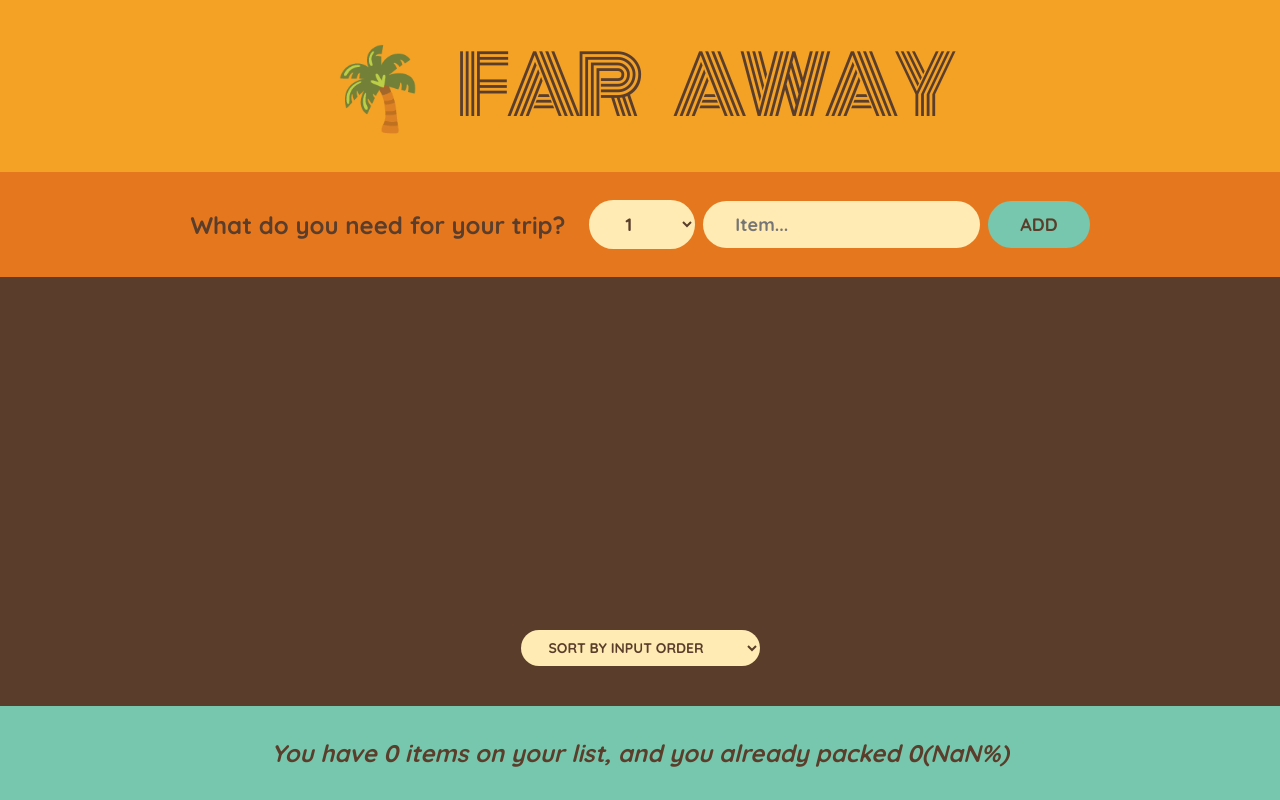
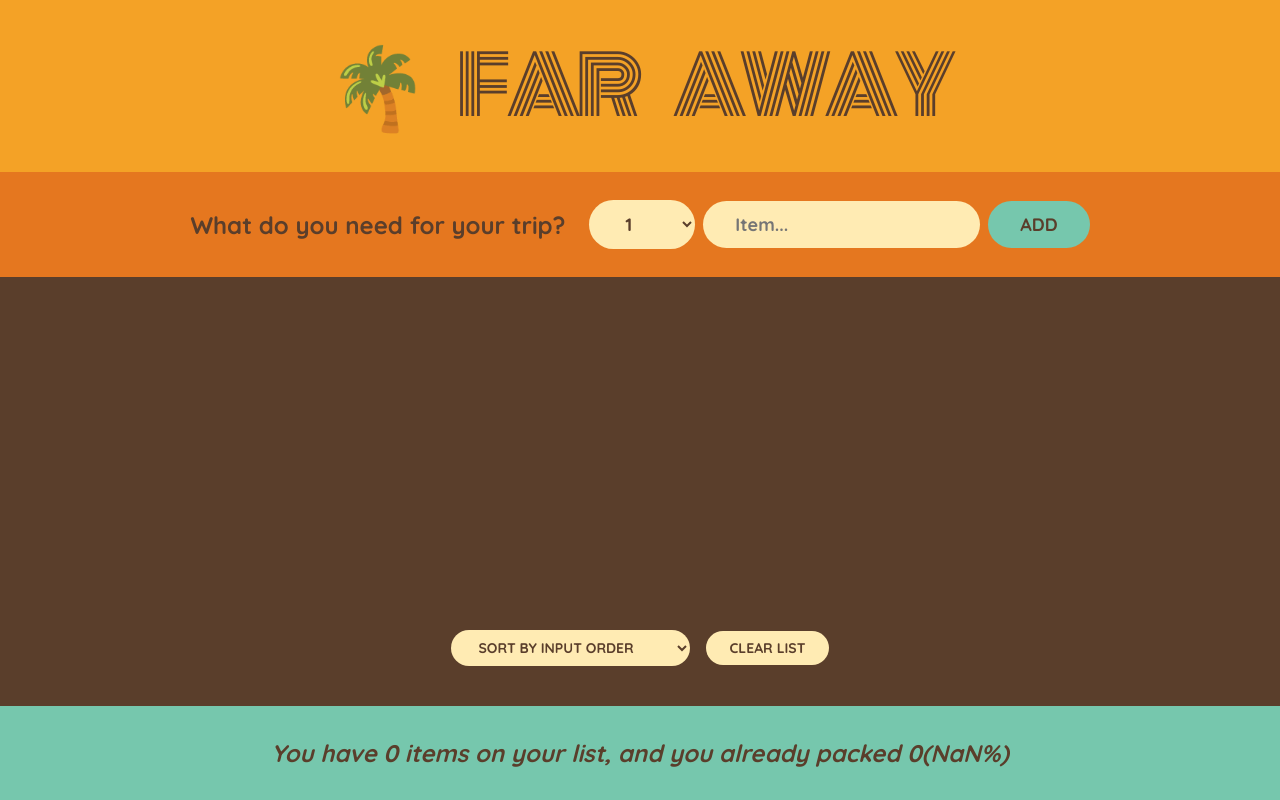
Before and after one commit to jayaquino/learning-react-05-travel-list, a React (Create React App) app: page / in a window 1280 px wide. Built offline with nearby package versions, Linux system fonts and the light colour scheme.

Commit message:
feature(state): deleting list and update

```diff
--- a/src/App.js
+++ b/src/App.js
@@ -19,6 +19,14 @@
     );
   }
 
+  function handleClearItems() {
+    const confirmed = window.confirm(
+      "Are you sure you want to delete all items?"
+    );
+
+    if (confirmed) setItems([]);
+  }
+
   return (
     <div className="app">
       <Logo />
@@ -27,6 +35,7 @@
         items={items}
         onDeleteItem={handleDeleteItem}
         onToggleItem={handleToggleItem}
+        onClearItems={handleClearItems}
       />
       <Stats items={items} />
     </div>
@@ -73,7 +82,7 @@
   );
 }
 
-function PackingList({ items, onDeleteItem, onToggleItem }) {
+function PackingList({ items, onDeleteItem, onToggleItem, onClearItems }) {
   const [sortBy, setSortBy] = useState("input");
 
   let sortedItems;
@@ -107,6 +116,7 @@
           <option value="description"> Sort by descriptions</option>
           <option value="packed"> Sort by packed status</option>
         </select>
+        <button onClick={onClearItems}>Clear list</button>
       </div>
     </div>
   );
```
